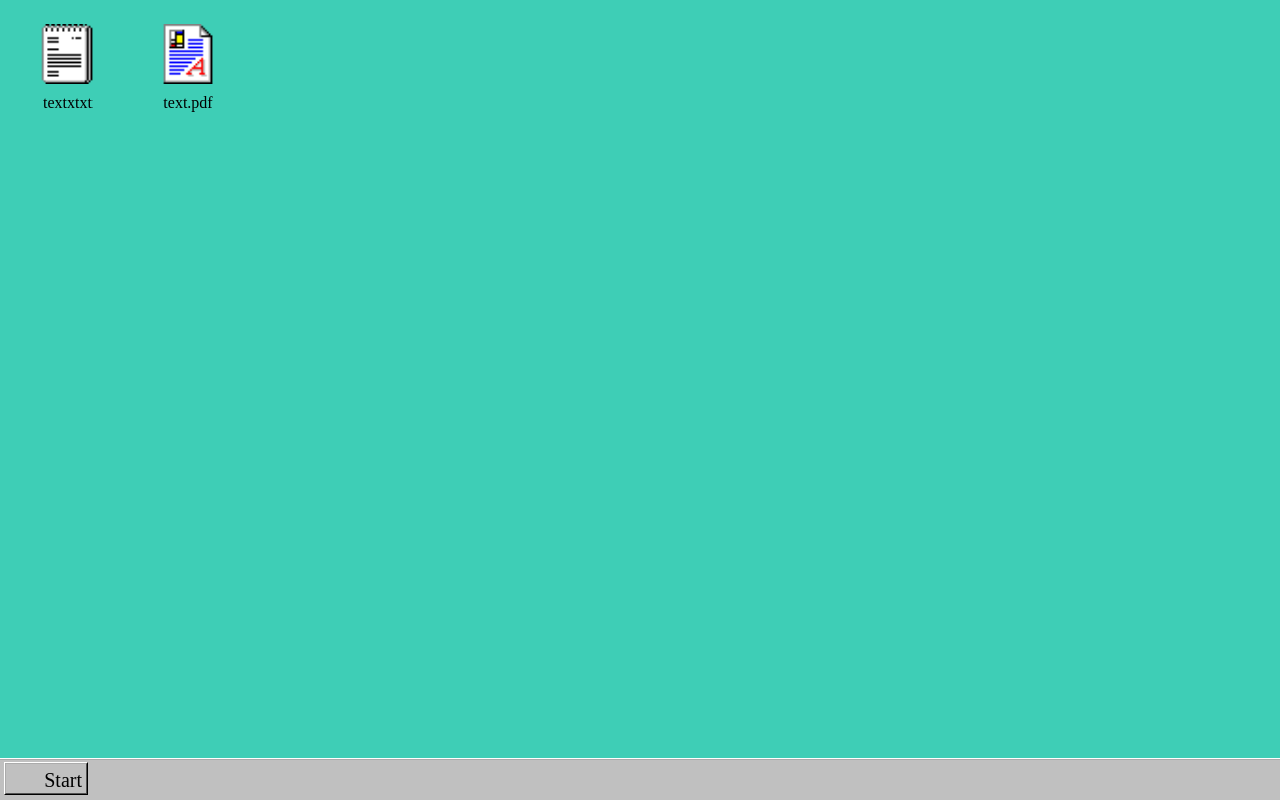
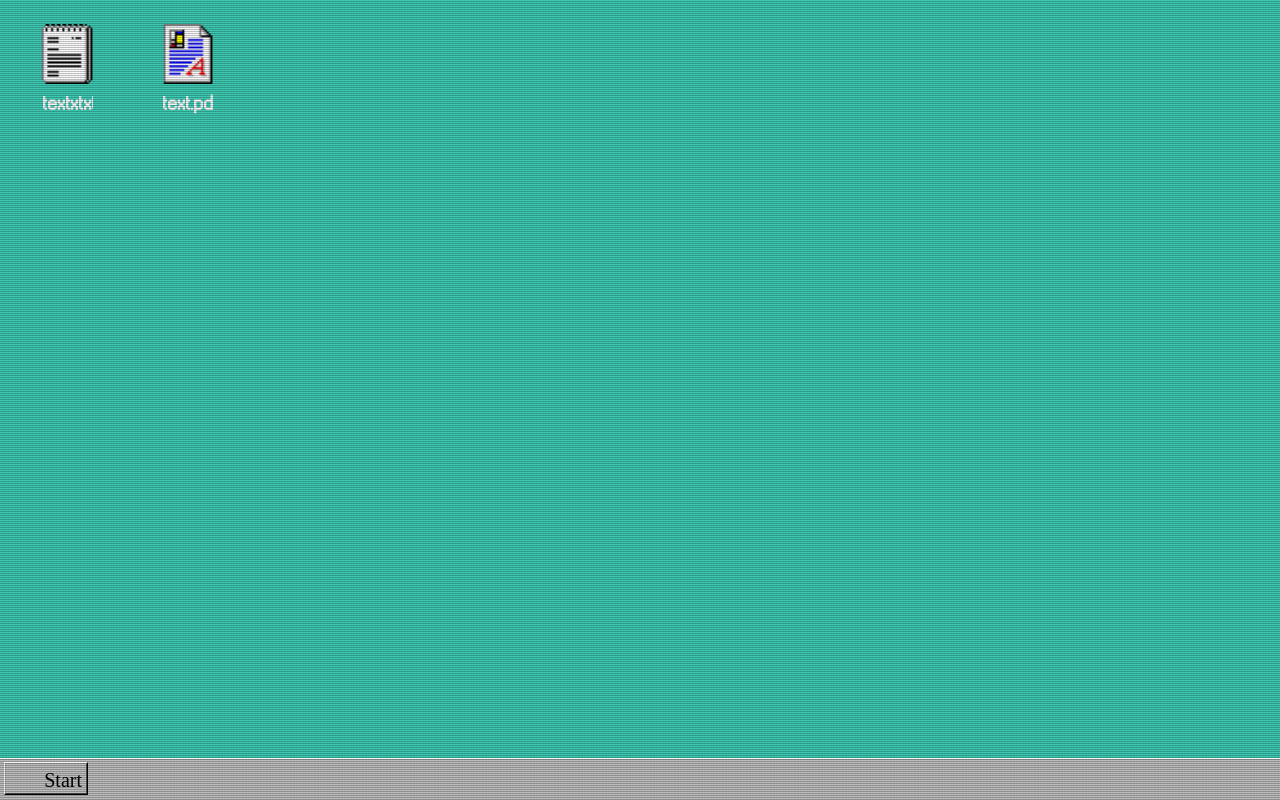
Before and after one commit to HershNagpal/hershnagpal.com, a React (Create React App) app: page / in a window 1280 px wide. Built offline with nearby package versions, Linux system fonts and the light colour scheme.

Commit message:
added crt effect

```diff
--- a/src/App.js
+++ b/src/App.js
@@ -2,13 +2,14 @@ import React from 'react'
 import Icon from '../src/components/Icon'
 import Taskbar from './components/Taskbar'
 import './styles/style.css';
+import './styles/crt.css';
 
 import TextFileIcon from './assets/images/icons/txt.png';
 import DocumentFileIcon from './assets/images/icons/doc.png';
 
 function App() {
   return (
-    <div className="App">
+    <div className="App crt">
       <Icon iconImage={TextFileIcon} iconText={"textxtxtxtxtxtxt.txt"} />
       <Icon iconImage={DocumentFileIcon} iconText={"text.pdf"} />
       <Taskbar/>
--- /dev/null
+++ b/src/styles/crt.css
@@ -0,0 +1,164 @@
+
+@keyframes flicker {
+    0% {
+      opacity: 0.27861;
+    }
+    5% {
+      opacity: 0.34769;
+    }
+    10% {
+      opacity: 0.23604;
+    }
+    15% {
+      opacity: 0.60626;
+    }
+    20% {
+      opacity: 0.18128;
+    }
+    25% {
+      opacity: 0.63891;
+    }
+    30% {
+      opacity: 0.55583;
+    }
+    35% {
+      opacity: 0.57807;
+    }
+    40% {
+      opacity: 0.26559;
+    }
+    45% {
+      opacity: 0.84693;
+    }
+    50% {
+      opacity: 0.66019;
+    }
+    55% {
+      opacity: 0.08594;
+    }
+    60% {
+      opacity: 0.20313;
+    }
+    65% {
+      opacity: 0.61988;
+    }
+    70% {
+      opacity: 0.53455;
+    }
+    75% {
+      opacity: 0.37288;
+    }
+    80% {
+      opacity: 0.61428;
+    }
+    85% {
+      opacity: 0.60419;
+    }
+    90% {
+      opacity: 0.7003;
+    }
+    95% {
+      opacity: 0.36108;
+    }
+    100% {
+      opacity: 0.24387;
+    }
+  }
+  /*
+  @keyframes textShadow {
+    0% {
+      text-shadow: 0.4389924193300864px 0 1px rgba(0,30,255,0.5), -0.4389924193300864px 0 1px rgba(255,0,80,0.3), 0 0 3px;
+    }
+    5% {
+      text-shadow: 2.7928974010788217px 0 1px rgba(0,30,255,0.5), -2.7928974010788217px 0 1px rgba(255,0,80,0.3), 0 0 3px;
+    }
+    10% {
+      text-shadow: 0.02956275843481219px 0 1px rgba(0,30,255,0.5), -0.02956275843481219px 0 1px rgba(255,0,80,0.3), 0 0 3px;
+    }
+    15% {
+      text-shadow: 0.40218538552878136px 0 1px rgba(0,30,255,0.5), -0.40218538552878136px 0 1px rgba(255,0,80,0.3), 0 0 3px;
+    }
+    20% {
+      text-shadow: 3.4794037899852017px 0 1px rgba(0,30,255,0.5), -3.4794037899852017px 0 1px rgba(255,0,80,0.3), 0 0 3px;
+    }
+    25% {
+      text-shadow: 1.6125630401149584px 0 1px rgba(0,30,255,0.5), -1.6125630401149584px 0 1px rgba(255,0,80,0.3), 0 0 3px;
+    }
+    30% {
+      text-shadow: 0.7015590085143956px 0 1px rgba(0,30,255,0.5), -0.7015590085143956px 0 1px rgba(255,0,80,0.3), 0 0 3px;
+    }
+    35% {
+      text-shadow: 3.896914047650351px 0 1px rgba(0,30,255,0.5), -3.896914047650351px 0 1px rgba(255,0,80,0.3), 0 0 3px;
+    }
+    40% {
+      text-shadow: 3.870905614848819px 0 1px rgba(0,30,255,0.5), -3.870905614848819px 0 1px rgba(255,0,80,0.3), 0 0 3px;
+    }
+    45% {
+      text-shadow: 2.231056963361899px 0 1px rgba(0,30,255,0.5), -2.231056963361899px 0 1px rgba(255,0,80,0.3), 0 0 3px;
+    }
+    50% {
+      text-shadow: 0.08084290417898504px 0 1px rgba(0,30,255,0.5), -0.08084290417898504px 0 1px rgba(255,0,80,0.3), 0 0 3px;
+    }
+    55% {
+      text-shadow: 2.3758461067427543px 0 1px rgba(0,30,255,0.5), -2.3758461067427543px 0 1px rgba(255,0,80,0.3), 0 0 3px;
+    }
+    60% {
+      text-shadow: 2.202193051050636px 0 1px rgba(0,30,255,0.5), -2.202193051050636px 0 1px rgba(255,0,80,0.3), 0 0 3px;
+    }
+    65% {
+      text-shadow: 2.8638780614874975px 0 1px rgba(0,30,255,0.5), -2.8638780614874975px 0 1px rgba(255,0,80,0.3), 0 0 3px;
+    }
+    70% {
+      text-shadow: 0.48874025155497314px 0 1px rgba(0,30,255,0.5), -0.48874025155497314px 0 1px rgba(255,0,80,0.3), 0 0 3px;
+    }
+    75% {
+      text-shadow: 1.8948491305757957px 0 1px rgba(0,30,255,0.5), -1.8948491305757957px 0 1px rgba(255,0,80,0.3), 0 0 3px;
+    }
+    80% {
+      text-shadow: 0.0833037308038857px 0 1px rgba(0,30,255,0.5), -0.0833037308038857px 0 1px rgba(255,0,80,0.3), 0 0 3px;
+    }
+    85% {
+      text-shadow: 0.09769827255241735px 0 1px rgba(0,30,255,0.5), -0.09769827255241735px 0 1px rgba(255,0,80,0.3), 0 0 3px;
+    }
+    90% {
+      text-shadow: 3.443339761481782px 0 1px rgba(0,30,255,0.5), -3.443339761481782px 0 1px rgba(255,0,80,0.3), 0 0 3px;
+    }
+    95% {
+      text-shadow: 2.1841838852799786px 0 1px rgba(0,30,255,0.5), -2.1841838852799786px 0 1px rgba(255,0,80,0.3), 0 0 3px;
+    }
+    100% {
+      text-shadow: 2.6208764473832513px 0 1px rgba(0,30,255,0.5), -2.6208764473832513px 0 1px rgba(255,0,80,0.3), 0 0 3px;
+    }
+  }
+  .crt::after {
+    content: " ";
+    display: block;
+    position: absolute;
+    top: 0;
+    left: 0;
+    bottom: 0;
+    right: 0;
+    background: rgba(18, 16, 16, 0.1);
+    opacity: 0;
+    z-index: 2;
+    pointer-events: none;
+    animation: flicker 0.5s infinite;
+  }
+  */
+  .crt::before {
+    content: " ";
+    display: block;
+    position: absolute;
+    top: 0;
+    left: 0;
+    bottom: 0;
+    right: 0;
+    background: linear-gradient(rgba(18, 16, 16, 0) 60%, rgba(0, 0, 0, 0.25) 50%), linear-gradient(90deg, rgba(255, 0, 0, 0.06), rgba(0, 255, 0, 0.02), rgba(0, 0, 255, 0.06));
+    z-index: 100;
+    background-size: 100% 2px, 3px 100%;
+    pointer-events: none;
+    opacity: 50%;
+  }
+  .crt {
+    animation: textShadow 1s infinite;
+  }
--- a/src/styles/icon.css
+++ b/src/styles/icon.css
@@ -1,3 +1,8 @@
+@font-face {
+  font-family: "ms-sans";
+  src: url("../assets/fonts/MS_Sans_Serif.ttf")
+}
+
 .icon {
   display: inline-block;
   padding: 10px;
@@ -14,6 +19,10 @@
 }
 
 .icon-text {
+  font-family: "ms-sans";
+  font-weight: bold;
+  font-size: 18px;
+  color: white;
   display: inline-block;
   position: relative;
   margin: 0px 0px;
```
